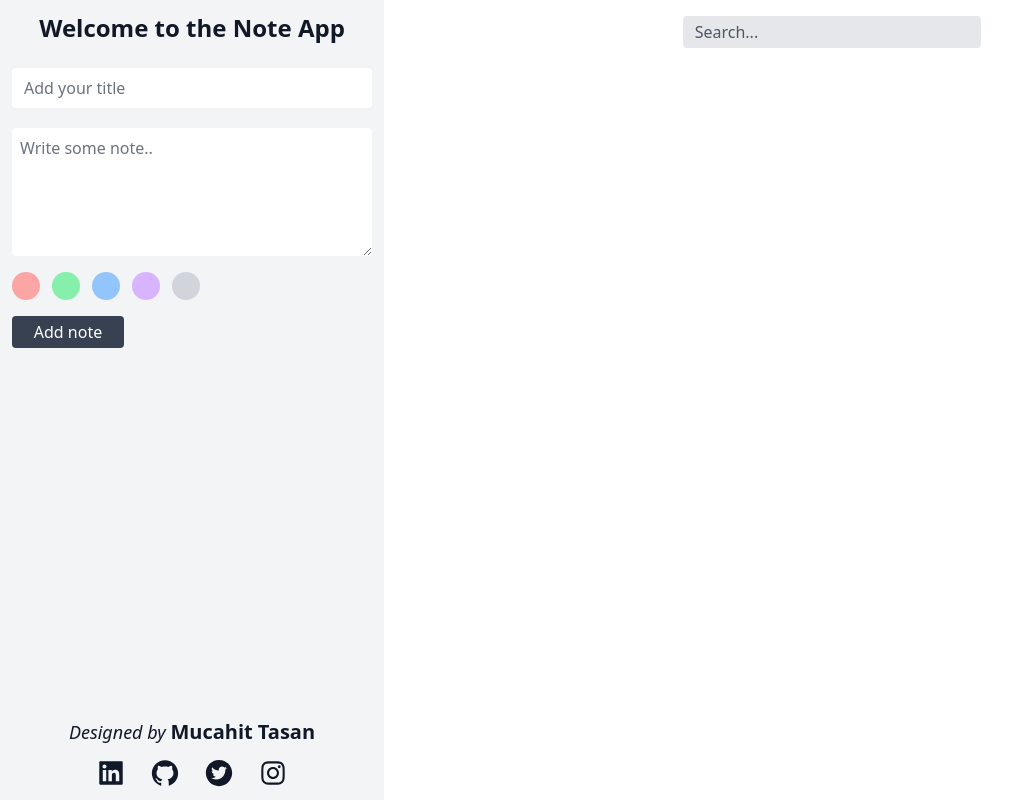
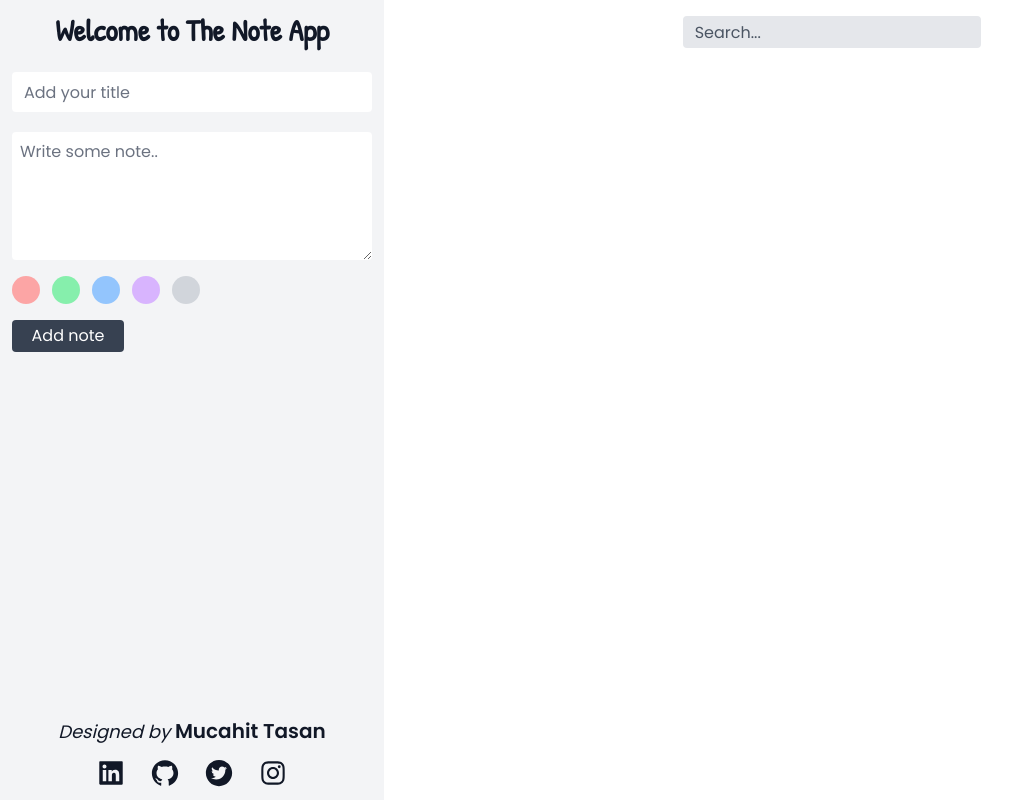
Before and after one commit to mucahittasan/Note-App-Redux, a React (Create React App) app: page / in a window 1280 px wide. Shown: the whole page, without its empty margins (0-1032 px from the left). Built offline with nearby package versions, Linux system fonts and the light colour scheme.

Commit message:
Header fonts changed

```diff
--- a/package.json
+++ b/package.json
@@ -12,6 +12,7 @@
     "react-icons": "^4.3.1",
     "react-redux": "^8.0.1",
     "react-scripts": "5.0.1",
+    "react-toastify": "^8.2.0",
     "web-vitals": "^2.1.4"
   },
   "scripts": {
--- a/src/components/Form.js
+++ b/src/components/Form.js
@@ -2,6 +2,9 @@ import { useState } from "react";
 import { addNote } from '../redux/notes/noteSlice';
 import { useDispatch } from 'react-redux'
 import { nanoid } from "@reduxjs/toolkit";
+
+import { ToastContainer, toast } from 'react-toastify';
+import 'react-toastify/dist/ReactToastify.css';
 
 const Form = () => {
 
@@ -25,6 +28,7 @@ const Form = () => {
       dispatch(addNote({ id: nanoid(), title, note, color }));
       setTitle('');
       setNote('');
+      toast.success("Note successfully added!");
     }
   };
 
@@ -35,6 +39,7 @@ const Form = () => {
 
   return (
     <form className="flex flex-col p-3">
+      <ToastContainer />
       <input
         className="mb-5 h-10 pl-3 placeholder:text-gray-500 outline-none rounded"
         type="text"
--- a/src/components/Header.js
+++ b/src/components/Header.js
@@ -18,7 +18,6 @@ const Header = () => {
         type="text"
         placeholder="Search..."
         className="bg-gray-200 placeholder:text-gray-600 w-1/3 h-8 rounded p-3 outline-none"
-
       />
     </form>
   );
--- a/src/components/NoteSide.js
+++ b/src/components/NoteSide.js
@@ -5,8 +5,8 @@ import Footer from "./Footer";
 const NoteSide = () => {
   return (
     <div className="bg-gray-100 text-gray-900 w-96 min-h-screen flex flex-col">
-      <h2 className="text-center p-3 text-2xl font-semibold">
-        Welcome to the Note App
+      <h2 className="text-center p-3 text-3xl font-semibold">
+        Welcome to The Note App
       </h2>
       <Form />
 
--- a/src/components/NotesList.js
+++ b/src/components/NotesList.js
@@ -1,9 +1,9 @@
-import React from "react";
-
 import { useSelector } from "react-redux";
 import { useDispatch } from "react-redux";
+import { removeNote } from "../redux/notes/noteSlice";
 
-import { removeNote } from "../redux/notes/noteSlice";
+import { toast } from 'react-toastify';
+import 'react-toastify/dist/ReactToastify.css';
 
 const NotesList = () => {
 
@@ -19,6 +19,7 @@ const NotesList = () => {
 
   const deleteNote = (item) => {
     dispatch(removeNote(item));
+    toast.error('Note deleted!');
   }
 
 
@@ -28,7 +29,7 @@ const NotesList = () => {
         {filteredItems.map((item) => (
           <li key={item.id} className={`w-80 ${item.color} rounded h-64 max-h-full overflow-y-auto`}>
             <h3
-              className={`text-xl sticky top-0 ${item.color} flex p-3 justify-between items-center border-b-2 border-b-gray-50 font-bold pb-2`}>
+              className={`text-2xl sticky top-0 ${item.color} flex p-3 justify-between items-center border-b-2 border-b-gray-50 font-bold pb-2`}>
               {item.title}
               <button onClick={() => deleteNote(item)} className="w-5 h-5 flex items-center justify-center rounded-full bg-white">
                 <i class="fa-solid fa-circle-xmark"></i>
--- a/src/style.css
+++ b/src/style.css
@@ -1,3 +1,5 @@
+@import url('https://fonts.googleapis.com/css2?family=Poppins:wght@400;500;600;700&display=swap');
+@import url('https://fonts.googleapis.com/css2?family=Patrick+Hand&display=swap');
 /*
 ! tailwindcss v3.0.24 | MIT License | https://tailwindcss.com
 */
@@ -40,7 +42,7 @@ html {
   /* 3 */
   tab-size: 4;
   /* 3 */
-  font-family: ui-sans-serif, system-ui, -apple-system, BlinkMacSystemFont, "Segoe UI", Roboto, "Helvetica Neue", Arial, "Noto Sans", sans-serif, "Apple Color Emoji", "Segoe UI Emoji", "Segoe UI Symbol", "Noto Color Emoji";
+  font-family: 'Poppins', sans-serif;
   /* 4 */
 }
 
@@ -92,6 +94,7 @@ h5,
 h6 {
   font-size: inherit;
   font-weight: inherit;
+  font-family: 'Patrick Hand', cursive;
 }
 
 /*
```
Also changed, not shown: 1 other file (tests, documents, lock files or other folders).
